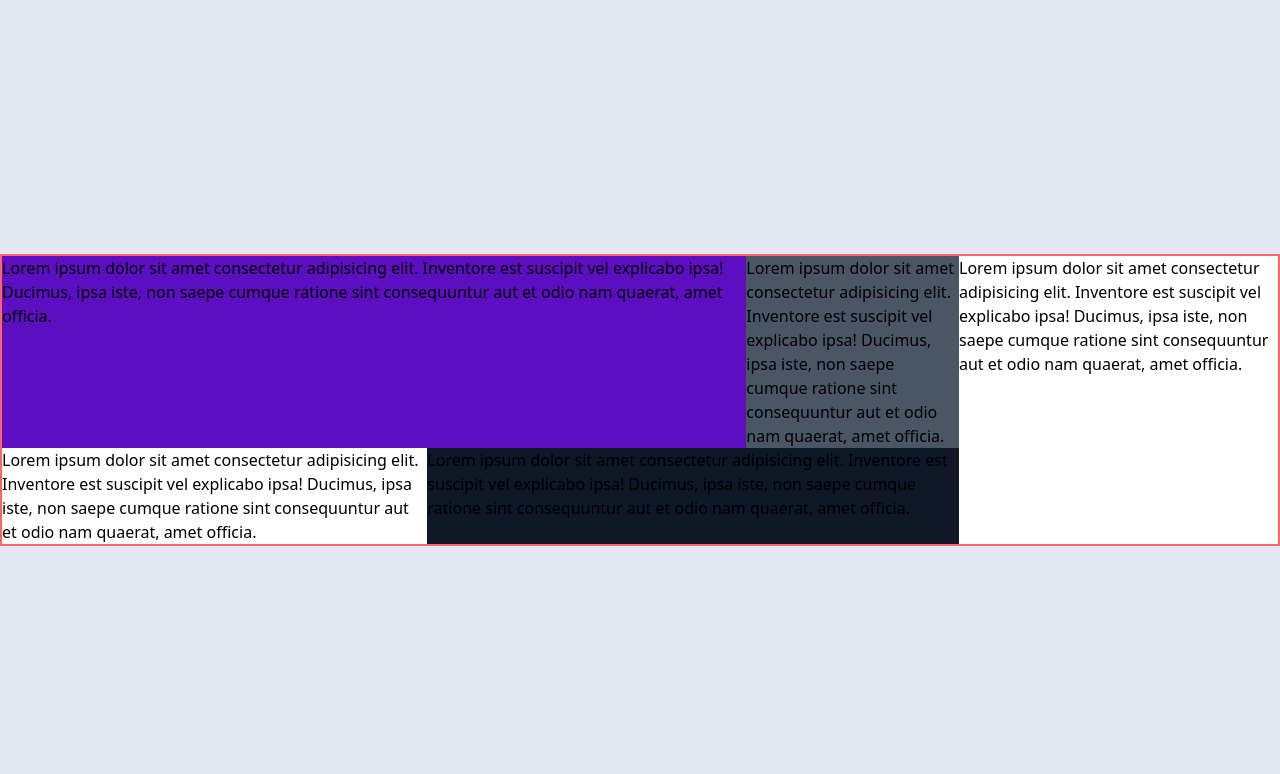
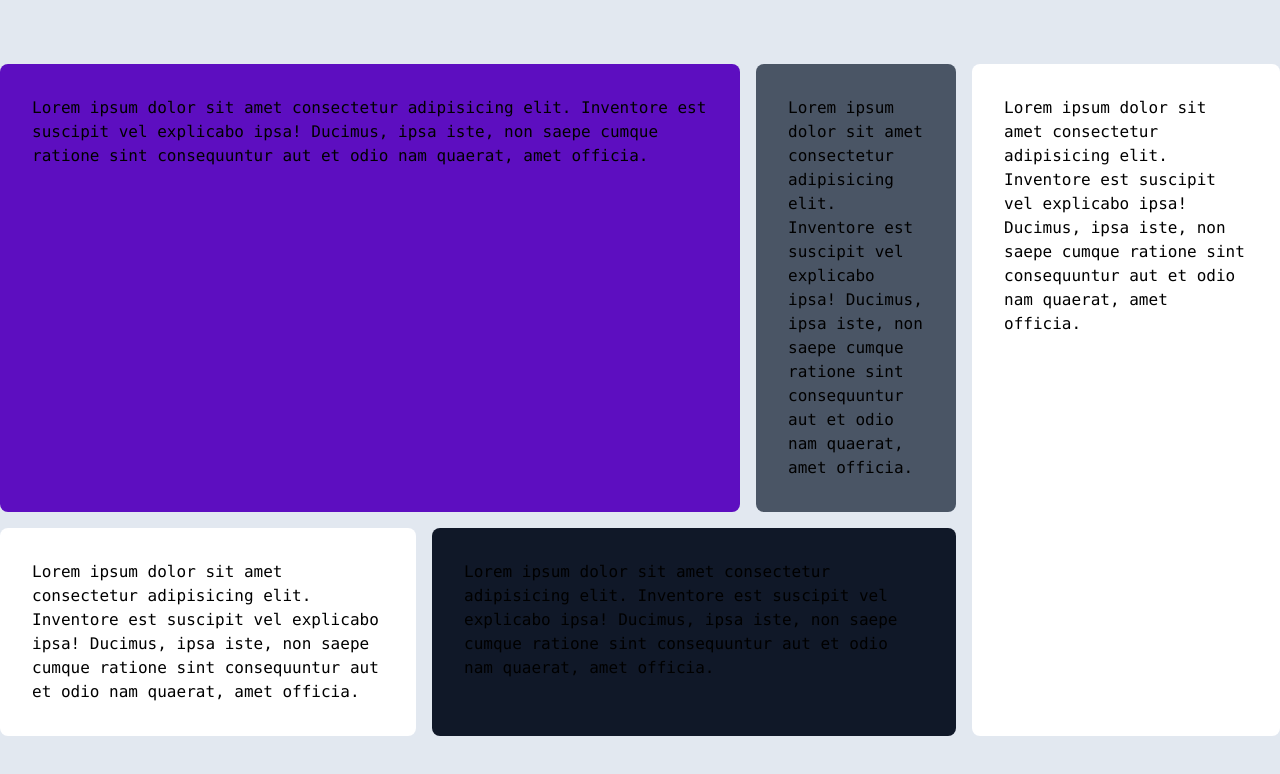
Before and after one commit to AmirTaki/mini-project-grid, a website: page src/index.html in a window 1280 px wide. Drawn offline with Linux system fonts and the light colour scheme.

Commit message:
add fonts Styles & rounded to mini project

```diff
--- a/src/index.html
+++ b/src/index.html
@@ -7,24 +7,25 @@
     <title>mini project grid</title>
 </head>
 <body class = "flex justify-center items-center h-screen bg-slate-200">
-    <div class = "w-[1400px] border-2 border-red-400 grid grid-cols-12">
-        <div class = "bg-violet-800 col-span-7">
+    <div class = "w-[1400px]  grid grid-cols-12 font-mono gap-4">
+
+        <div class = "bg-violet-800 col-span-7 rounded-lg p-8">
             <p>Lorem ipsum dolor sit amet consectetur adipisicing elit. Inventore est suscipit vel explicabo ipsa! Ducimus, ipsa iste, non saepe cumque ratione sint consequuntur aut et odio nam quaerat, amet officia.</p>
         </div>
 
-        <div class = "bg-gray-600 col-span-2">
+        <div class = "bg-gray-600 col-span-2 rounded-lg p-8">
             <p>Lorem ipsum dolor sit amet consectetur adipisicing elit. Inventore est suscipit vel explicabo ipsa! Ducimus, ipsa iste, non saepe cumque ratione sint consequuntur aut et odio nam quaerat, amet officia.</p>
         </div>
 
-        <div class = "bg-white col-span-3 row-span-2">
+        <div class = "bg-white col-span-3 row-span-2 rounded-lg p-8">
             <p>Lorem ipsum dolor sit amet consectetur adipisicing elit. Inventore est suscipit vel explicabo ipsa! Ducimus, ipsa iste, non saepe cumque ratione sint consequuntur aut et odio nam quaerat, amet officia.</p>
         </div>
 
-        <div class = "bg-white col-span-4">
+        <div class = "bg-white col-span-4 rounded-lg p-8">
             <p>Lorem ipsum dolor sit amet consectetur adipisicing elit. Inventore est suscipit vel explicabo ipsa! Ducimus, ipsa iste, non saepe cumque ratione sint consequuntur aut et odio nam quaerat, amet officia.</p>
         </div>
 
-        <div class = "bg-gray-900 col-span-5">
+        <div class = "bg-gray-900 col-span-5 rounded-lg p-8">
             <p>Lorem ipsum dolor sit amet consectetur adipisicing elit. Inventore est suscipit vel explicabo ipsa! Ducimus, ipsa iste, non saepe cumque ratione sint consequuntur aut et odio nam quaerat, amet officia.</p>
         </div>
 
```
Also changed, not shown: src/output.css.
